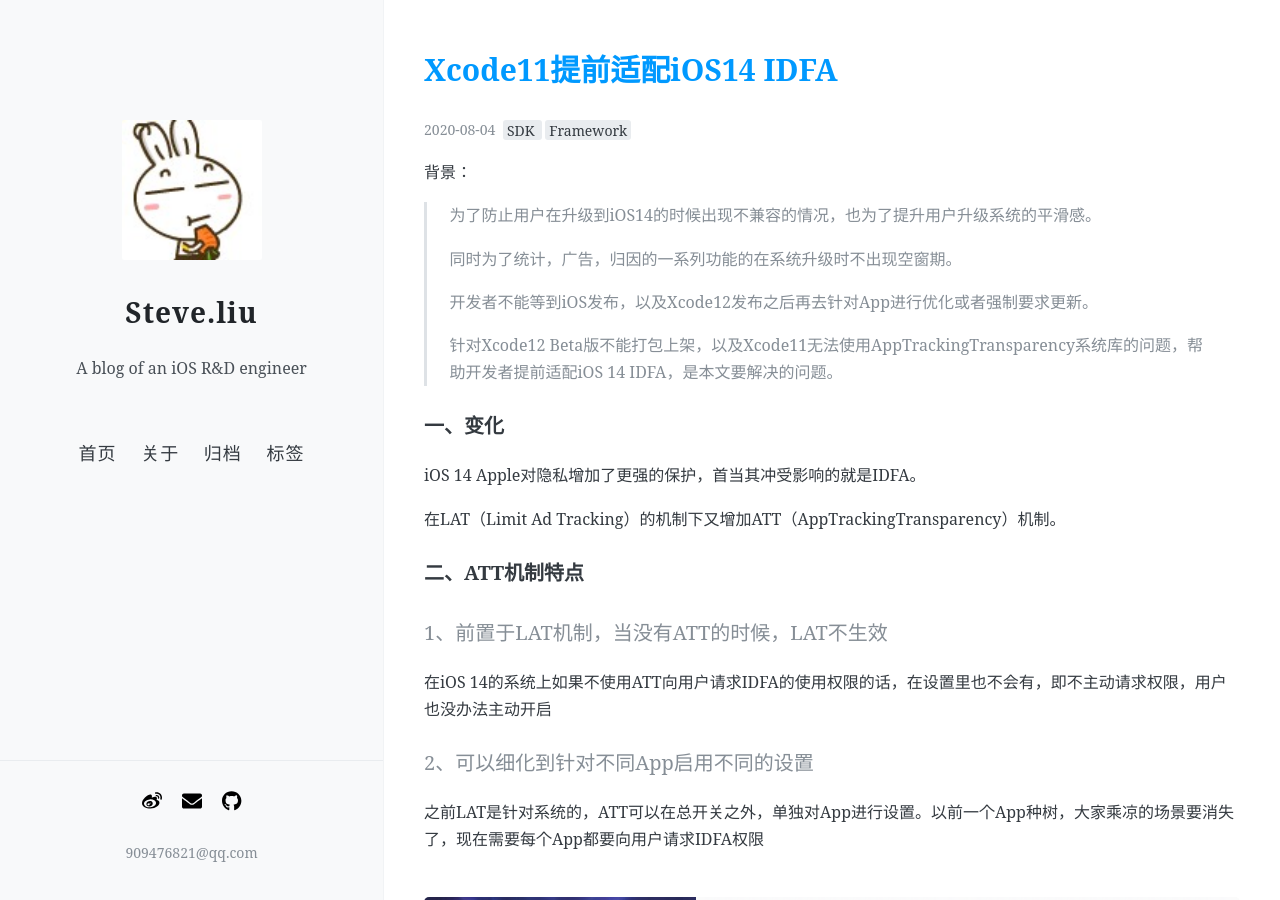
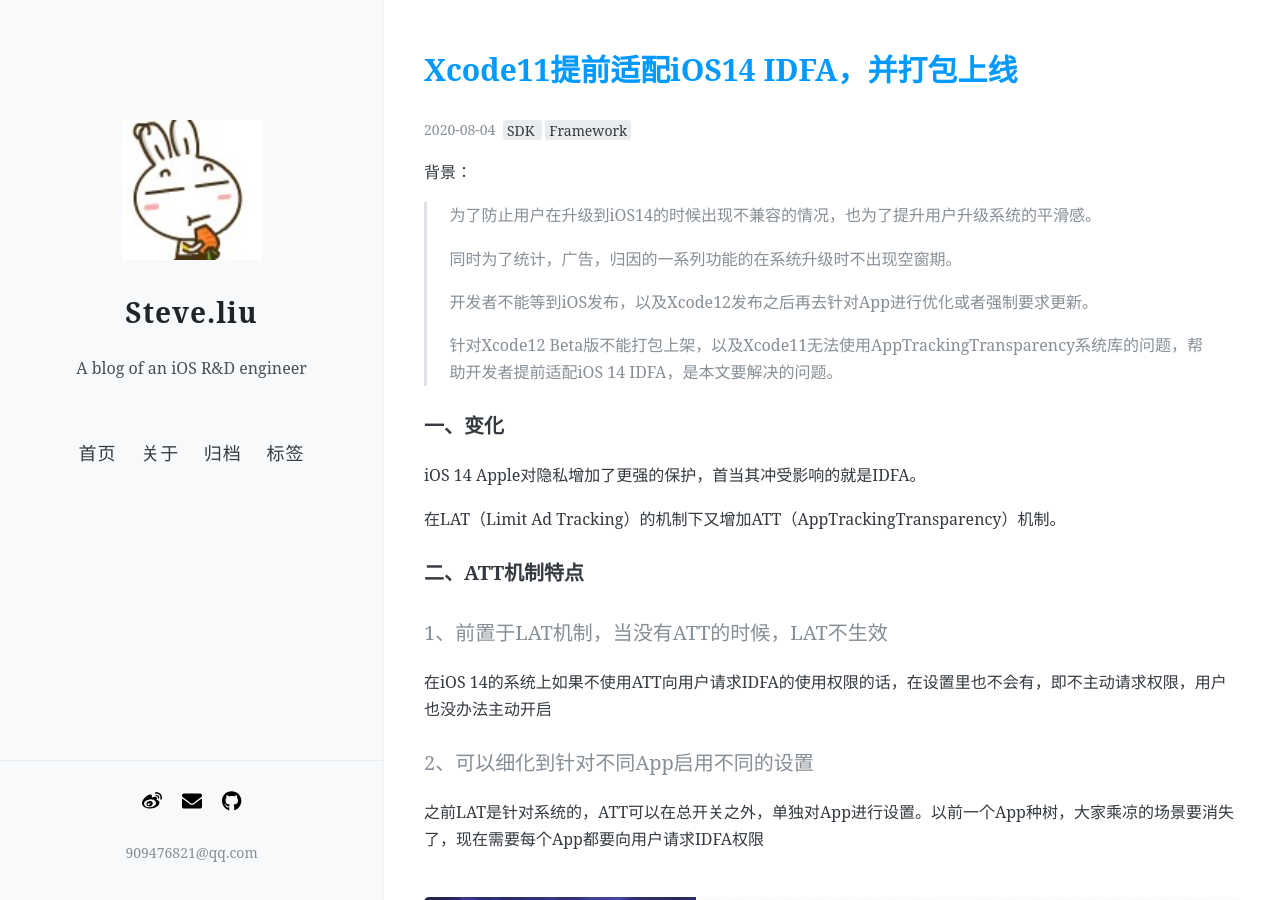
Before and after one commit to guojunliu/guojunliu.github.io, a Jekyll site: the page built from _posts/2020-08-04-Xcode11提前适配iOS14IDFA并上线.md, in a window 1280 px wide and 900 px high. Built offline with Jekyll 4.4.1, drawn with Linux system fonts in a browser that asks for light colours; nearby versions of some CDN libraries.

Commit message:
update Xcode11提前适配iOS14IDFA并上线

```diff
--- a/_posts/2020-08-04-Xcode11提前适配iOS14IDFA.md
+++ b/_posts/2020-08-04-Xcode11提前适配iOS14IDFA并上线.md
@@ -2,7 +2,7 @@
 
 layout: post
 
-title: Xcode11提前适配iOS14 IDFA
+title: Xcode11提前适配iOS14 IDFA，并打包上线
 
 tags: [SDK, Framework]
 
```
Also changed, not shown: 8 other files.
